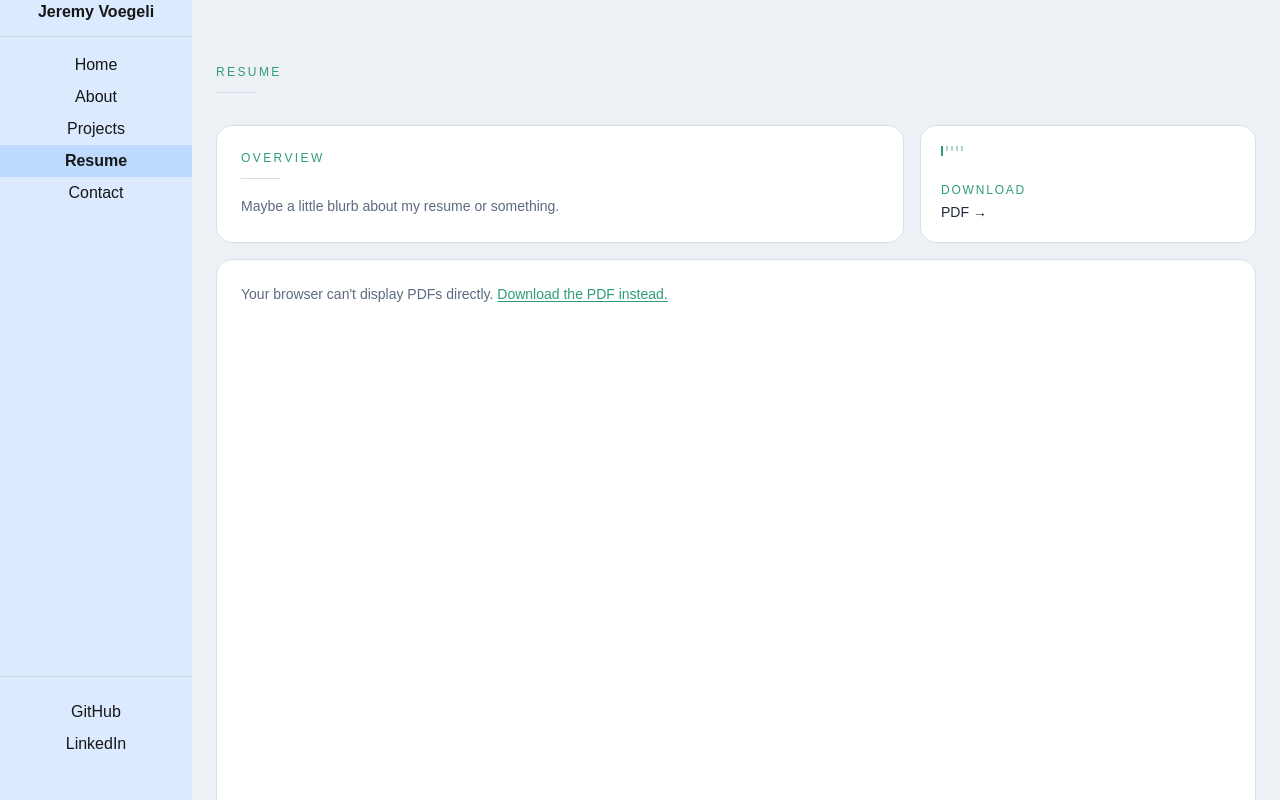
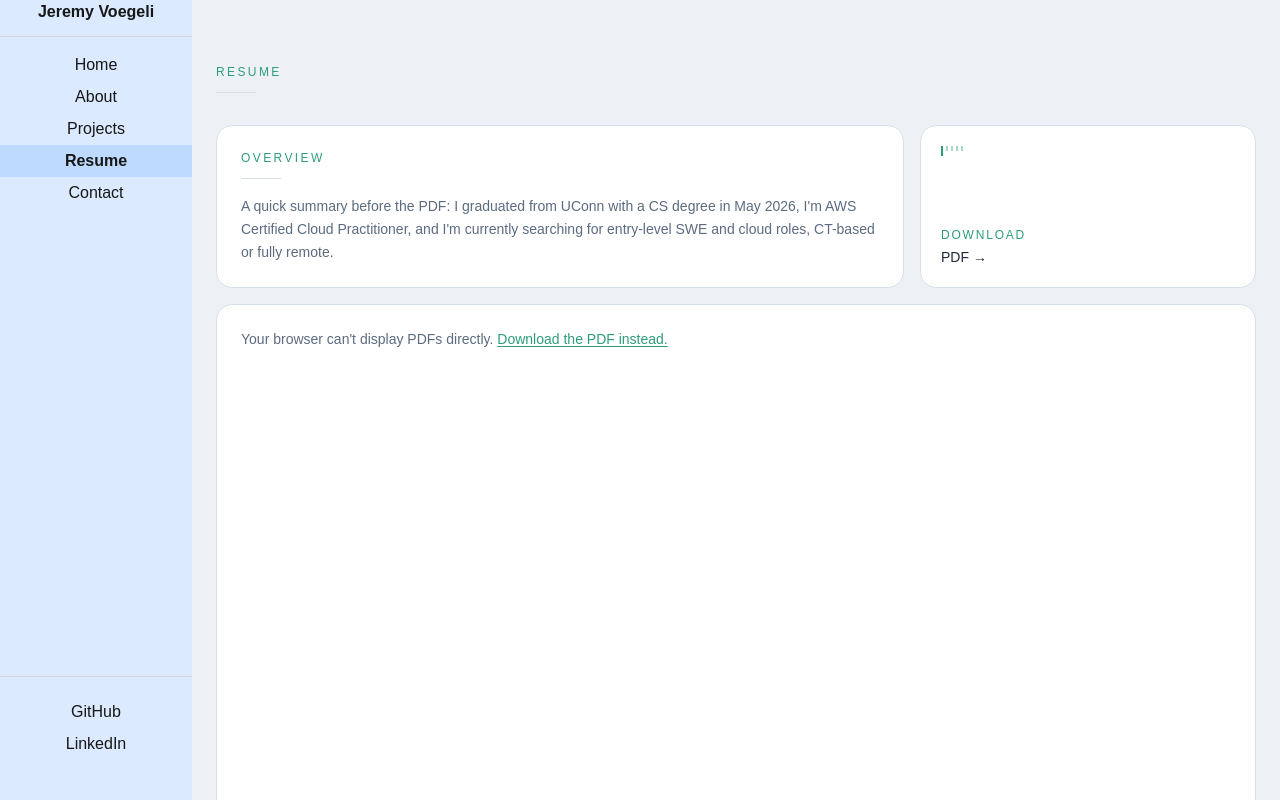
Before and after one commit to JeremyVoegeli/personal-website, a Next.js app: page /resume in a window 1280 px wide. Shown: the top 800 px of the page. Built offline with nearby package versions, Linux system fonts and the light colour scheme.

Commit message:
added overview to resume page

```diff
--- a/src/app/resume/page.js
+++ b/src/app/resume/page.js
@@ -14,7 +14,9 @@ export default function Resume() {
         <div className="grid grid-cols-3 gap-4">
           <SectionCard span="col-span-2" label="Overview" aspect={false}>
             <p>
-              Maybe a little blurb about my resume or something.
+              A quick summary before the PDF: I graduated from UConn with a CS degree in
+              May 2026, I'm AWS Certified Cloud Practitioner, and I'm currently searching
+              for entry-level SWE and cloud roles, CT-based or fully remote.
             </p>
           </SectionCard>
 
```
